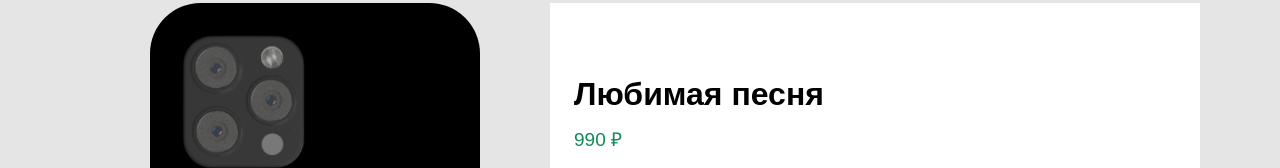
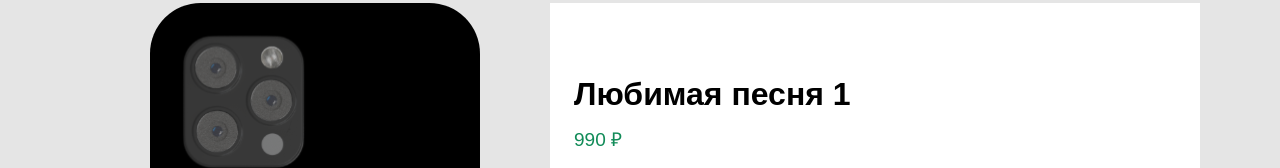
Before and after one commit to tamerlan676/ticket, a Nuxt app: page /music in a window 1280 px wide. Shown: the part 237-405 px from the top of the page. Built offline with nearby package versions, Linux system fonts and the light colour scheme.

Commit message:
trying fix

```diff
--- a/pages/music/index.vue
+++ b/pages/music/index.vue
@@ -6,9 +6,9 @@
         img(:src="require(`@/assets/images/music.svg`)")
         .songfield {{ song }}
         .artistfield {{ artist }}
-        img.oblozhka(:src="url")
+        img.oblozhka(v-if="url" :src="url")
       .options
-        h2 Любимая песня
+        h2 Любимая песня 1
         form(name="song" method="POST" data-netlify="true")
           .price 990 ₽
           .step-title 1. Введите информацию о песне
```
